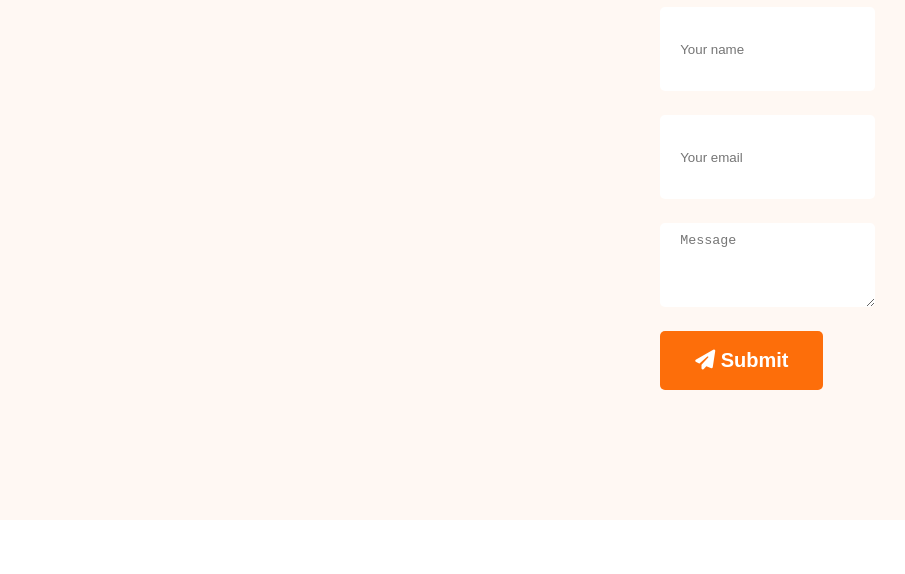
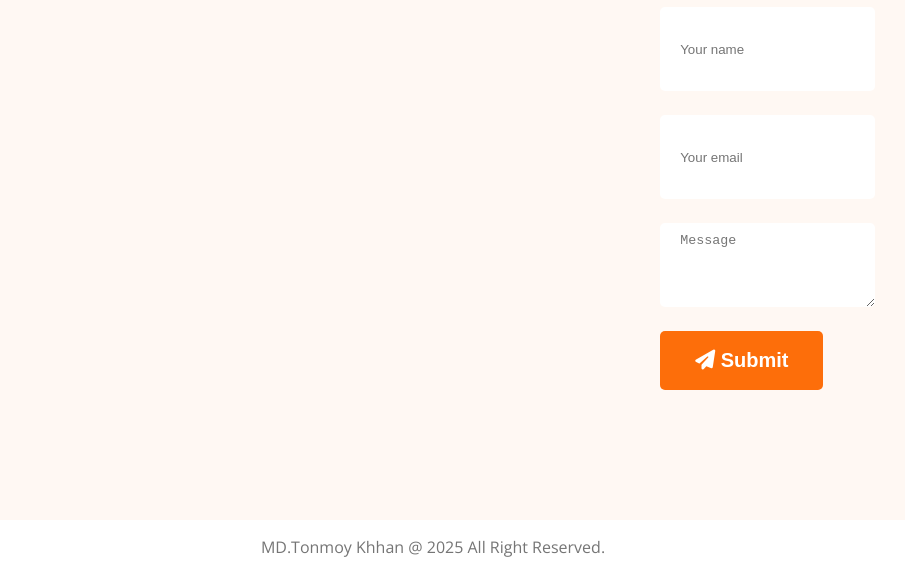
Before and after one commit to tonmoy-free/web-dev-portfolio, a plain HTML site: page index.html in a window 1280 px wide. Shown: the part 3771-4345 px from the top of the page, without its empty margins (207-1112 px from the left). Before the commit the page ends 4299 px from the top, so only its background shows below. Drawn offline with nearby package versions, Linux system fonts and the light colour scheme.

Commit message:
day 2 banner section complete all right reserved footer add

```diff
--- a/index.html
+++ b/index.html
@@ -229,6 +229,9 @@
                 </form>
             </div>
         </footer>
+        <div class="footer-bottom">
+           <p>MD.Tonmoy Khhan @ 2025 All Right Reserved.</p>
+        </div>
 
     </body>
 </html>
--- a/styles/portfolio.css
+++ b/styles/portfolio.css
@@ -199,6 +199,11 @@ footer textarea {
     border: none;
 }
 
+.footer-bottom {
+    text-align: center;
+    color: rgb(117, 117, 117);
+}
+
 /* responsive media query */
 
 @media screen and (max-width: 576px) {
```
